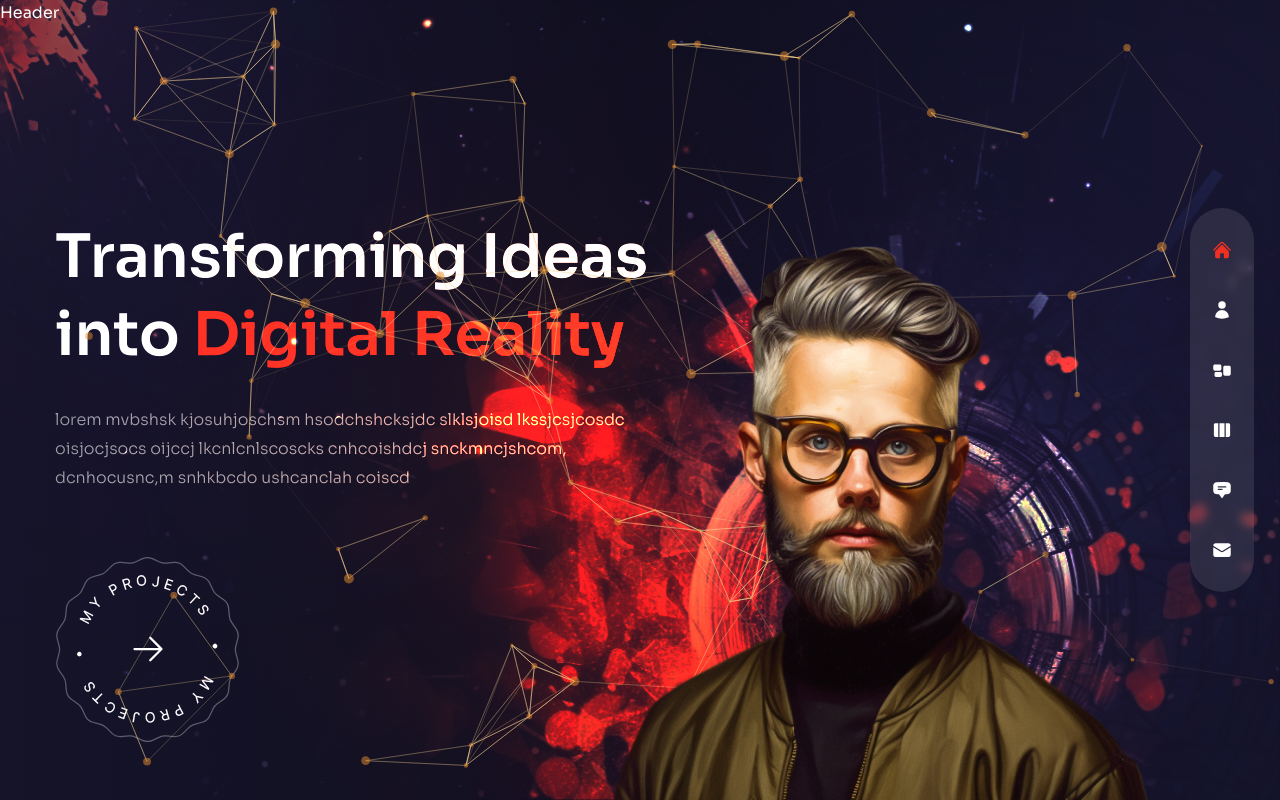
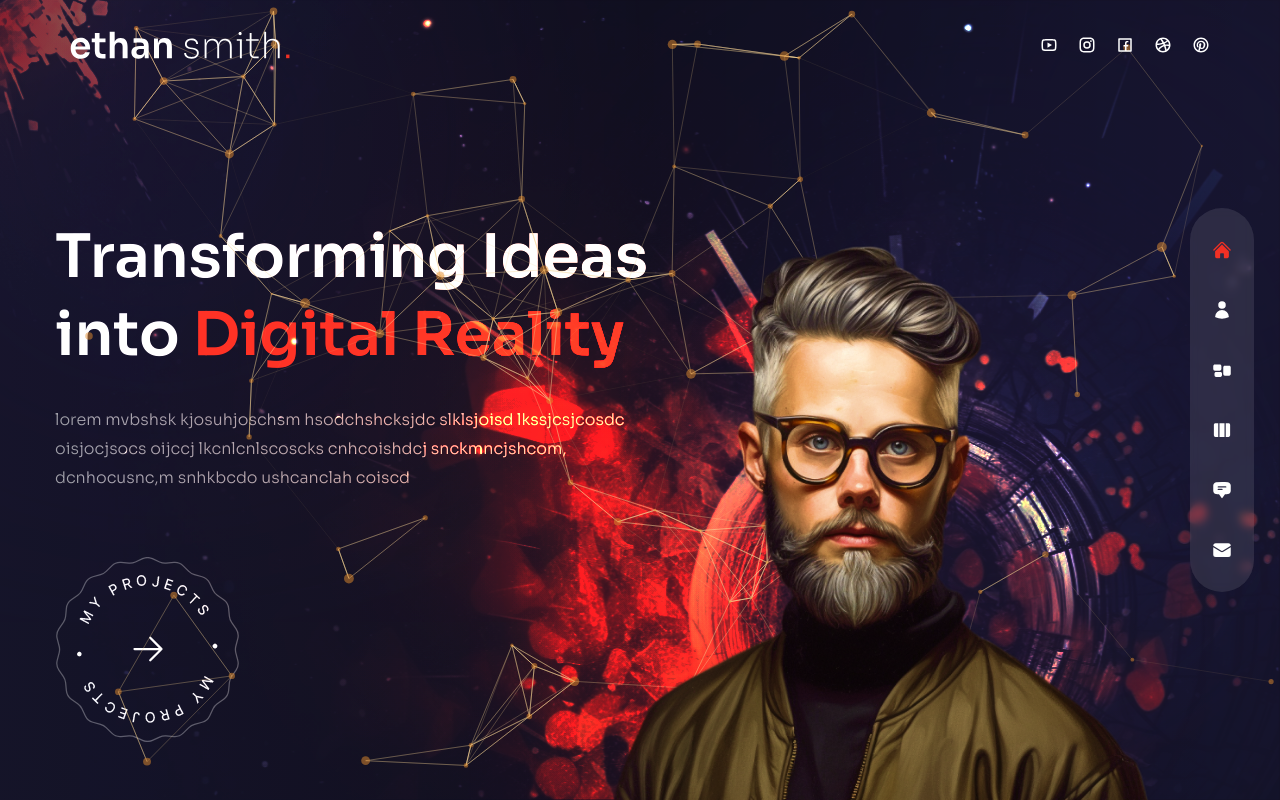
Before and after one commit to Aarya-Chauhan/Portfolio-Template, a Next.js app: page / in a window 1280 px wide. Built offline with nearby package versions, Linux system fonts and the light colour scheme.

Commit message:
socials update

```diff
--- a/components/Header.js
+++ b/components/Header.js
@@ -1,7 +1,22 @@
+//next image
+import Image from "next/image";
+import Link from "next/link";
+import Socials from '../components/Socials';
 
 
 const Header = () => {
-  return <header className="absolute z-30 w-full">Header</header>;
+  return <header className="absolute z-30 w-full flex items-center px-16 xl:px-0 xl:h-[90px]">
+    <div className="container mx-auto ">
+      <div className="container mx-auto">
+        <div className="flex flex-col lg:flex-row justify-between items-center gap-y-2 py-6">
+          <Link href={'/'}>
+            <Image src={'/logo.svg'} width={220} height={48} alt="" priority={true} />
+          </Link>
+          <Socials/>
+        </div>
+      </div>
+    </div>
+  </header>;
 };
 
 export default Header;
--- a/components/Socials.js
+++ b/components/Socials.js
@@ -1,5 +1,24 @@
+import Link from "next/link";
+import {RiYoutubeLine, RiInstagramLine, RiFacebookBoxLine, RiDribbbleLine, RiPinterestLine} from 'react-icons/ri'
+
 const Socials = () => {
-  return <div>Socials</div>;
+  return <div className="flex items-center gap-x-5 text-lg">
+    <Link href={''} className="hover:text-accent transition-all duration-300">
+      <RiYoutubeLine/>
+    </Link>
+    <Link href={''} className="hover:text-accent transition-all duration-300">
+      <RiInstagramLine/>
+    </Link>
+    <Link href={''} className="hover:text-accent transition-all duration-300">
+      <RiFacebookBoxLine/>
+    </Link>
+    <Link href={''} className="hover:text-accent transition-all duration-300">
+      <RiDribbbleLine/>
+    </Link>
+    <Link href={''} className="hover:text-accent transition-all duration-300">
+      <RiPinterestLine/>
+    </Link>
+  </div>;
 };
 
 export default Socials;
--- a/pages/index.js
+++ b/pages/index.js
@@ -42,6 +42,7 @@
         <Avatar/>
       </motion.div>
     </div>
+
   </div>;
 };
 
```
